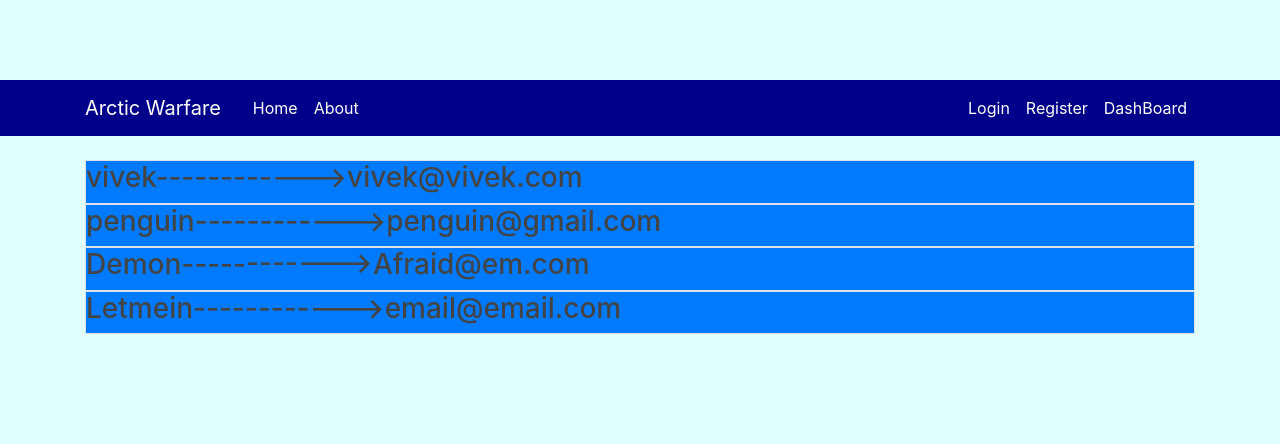
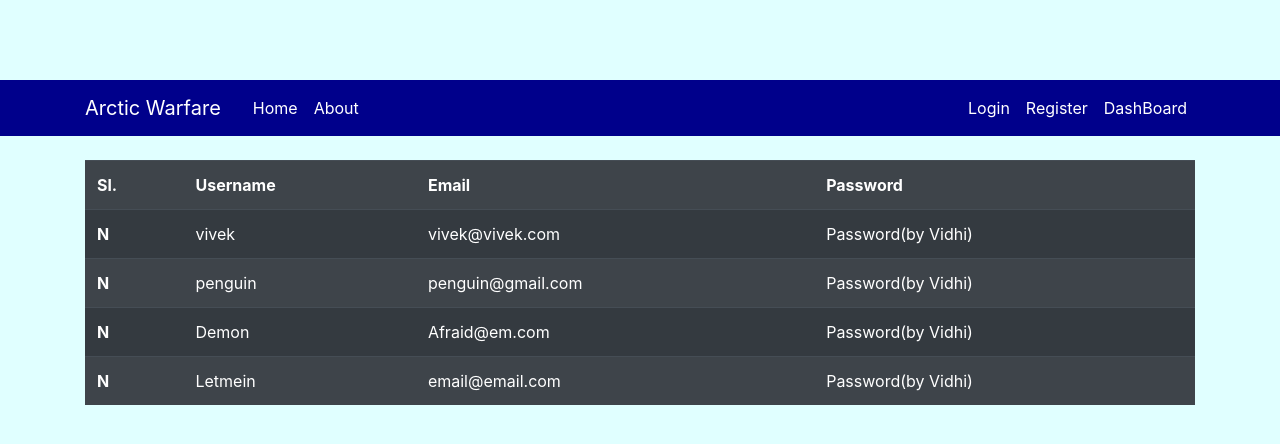
Before and after one commit to vidhi-kumar/SE_Website, a Flask app: page / in a window 1280 px wide. Shown: the top 444 px of the page. Run offline with Flask 2, Linux system fonts and the light colour scheme; data comes from the database, SQL or seed files in the repository; both versions use the stored data as it was after the commit; some libraries are stand-ins or nearby versions.

Commit message:
Added Table to store data

```diff
--- a/WORKING_FINAL/SE_PROJECT/se-security/se-project/security/templates/home.html
+++ b/WORKING_FINAL/SE_PROJECT/se-security/se-project/security/templates/home.html
@@ -1,13 +1,31 @@
 {% extends "layout.html" %}
 {% block content %}
 <br>
+
+<table class="table table-striped table-dark">
+          <tr>
+            <th scope="col"> Sl.</th>
+            <th scope="col">Username</th>
+            <th scope="col">Email</th>
+            <th scope="col">Password</th>
+          </tr>
+<!-- </table> -->
     {% for post in posts %}
        <!-- <h2>Date : {{ post.date }}</h2>
        <h3>{{ post.type }}</h3>
        <p>Units : {{ post.units }}</p>
        <br> -->
-       <div  class="border bg-primary border-default ml-auto bd-highlight"><h3>{{ post.username }}------------>{{post.email}}</h3></div>
+       <!-- <div  class="border bg-primary border-default ml-auto bd-highlight"><h3>{{ post.username }} {{post.email}}</h3></div>  -->
+       <!-- <table  class="table table-dark"> -->
 
+          <tr>
+            <th scope="row">N</th>
+            <td>{{post.username}}</td>
+            <td>{{post.email}}</td>
+            <td>Password(by Vidhi)</td>
+          </tr>
+
+      <!-- </table> -->
 
     {% endfor %}
 {% endblock content%}
```
Also changed, not shown: WORKING_FINAL/SE_PROJECT/se-security/se-project/security/site.db.
